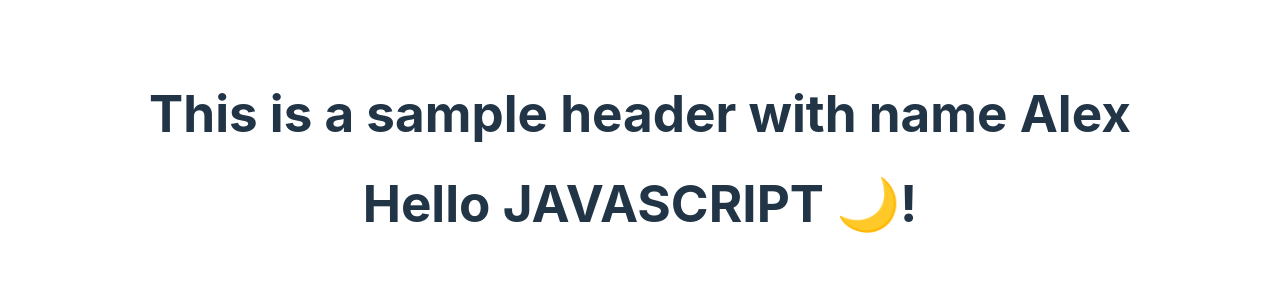
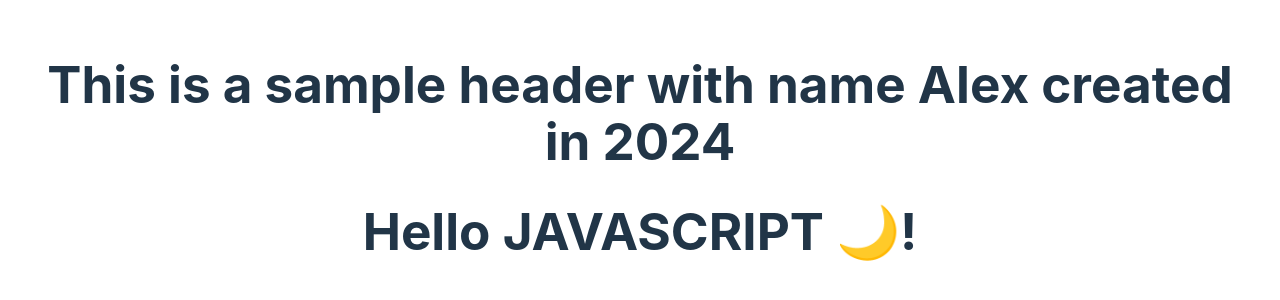
Before and after one commit to chinsiang99/react-essential-training, a React (Vite) app in the folder 01.basic-project-vite/react-project/: page / in a window 1280 px wide. Shown: the part 242-542 px from the top of the page. Built offline with nearby package versions, Linux system fonts and the light colour scheme.

Commit message:
feat: working with properties in component

```diff
--- a/01.basic-project-vite/react-project/src/App.jsx
+++ b/01.basic-project-vite/react-project/src/App.jsx
@@ -1,11 +1,10 @@
 import './App.css'
 
 function Header(props){
-  console.log(props)
-  const { name } = props
+  const { name, year } = props
   return(
     <header>
-      <h1>This is a sample header with name {name}</h1>
+      <h1>This is a sample header with name {name} created in {year}</h1>
     </header>
   )
 }
@@ -15,7 +14,7 @@ let moon = "🌙"
 function App() {
   return (
     <div>
-        <Header name="Alex"/>
+        <Header name="Alex" year={new Date().getFullYear()}/>
         <h1>Hello {language.toUpperCase()} {moon}!</h1>
     </div>
   )
```
